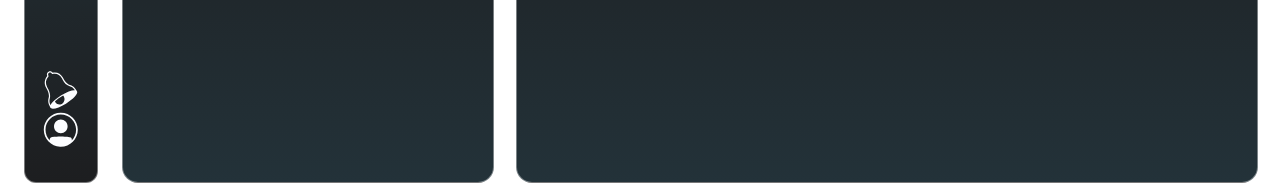
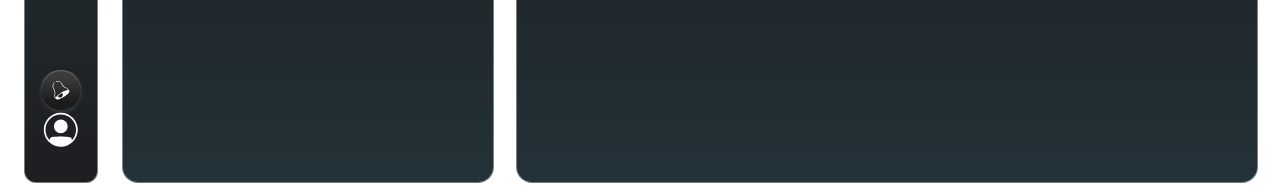
Before and after one commit to achipre/weather-app, a React (Vite) app: page / in a window 1280 px wide. Shown: the part 597-782 px from the top of the page. Built offline with nearby package versions, Linux system fonts and the light colour scheme.

Commit message:
Add Icon Bell

```diff
--- a/src/components/Icons.jsx
+++ b/src/components/Icons.jsx
@@ -1,3 +1,4 @@
+import './icons.css'
 export function IconsLogo () {
   return (
     <svg width="100" height="100" viewBox="0 0 100 100" fill="#FCFDFF" >
@@ -72,7 +73,7 @@ export function IconsSetting () {
 
 export function IconsBells () {
   return (
-    <svg width="100" height="100" viewBox="0 0 100 100" >
+    <svg className="iconBell" width="100" height="100" viewBox="0 0 100 100" >
       {/* <path d="M88.5978 53.7036C89.0846 54.4827 89.1789 55.8033 88.3209 57.8872C87.4799 59.9297 85.841 62.3928 83.4587 65.1197C78.7071 70.5588 71.2308 76.7843 62.1469 82.4605C53.063 88.1368 44.1902 92.1274 37.2186 94.0138C33.7233 94.9596 30.791 95.3528 28.5866 95.2133C26.3375 95.071 25.1918 94.4073 24.705 93.6283C24.2182 92.8492 24.1239 91.5285 24.9819 89.4446C25.8229 87.4022 27.4618 84.9391 29.8441 82.2121C34.5958 76.773 42.072 70.5476 51.1559 64.8713C60.2399 59.195 69.1126 55.2045 76.0843 53.3181C79.5796 52.3723 82.5118 51.979 84.7162 52.1185C86.9653 52.2608 88.111 52.9245 88.5978 53.7036Z" stroke="#FCFDFF" strokeWidth="3"/>
       <path d="M90.0653 53.3279C90.0653 53.3279 89.7345 52.7998 89.5293 52.5654C83.1153 40.8763 77.3434 39.0513 72.7059 37.5888C71.0559 37.0685 69.4965 36.5779 68.0778 35.6857C61.2059 31.3607 58.1325 25.5294 55.6606 20.8419C55.3278 20.2091 55.0059 19.5951 54.684 19.0076C50.1887 10.7638 43.0496 6.22476 34.5856 6.22476C32.8543 6.22476 31.0668 6.41538 29.2653 6.78726C26.7371 3.08257 22.5481 2.03882 18.7715 4.34663C14.9918 6.65444 13.7903 10.8763 15.6106 15.081C8.40433 23.7404 7.38714 34.3716 12.8559 44.4013C13.1778 44.9904 13.5184 45.5982 13.8715 46.2248C16.4715 50.8373 19.7075 56.5779 19.8075 65.0607C19.8293 66.831 19.4496 68.5154 19.045 70.3013C17.9371 75.206 16.5793 81.3029 22.695 92.7576C22.7825 93.2154 22.9309 93.6482 23.1543 94.0544C26.5 89 26.3693 87.8154 29.5 84.5C36.1101 77.5 42.8043 71.3531 55.6606 63.5C74 53.3279 80 53.3279 90.0653 53.3279Z" fill="#FCFDFF"/>
       <path d="M54.6692 63.3127C56.1128 64.6045 57.2494 66.2027 57.996 67.9904C58.7425 69.778 59.0801 71.7099 58.984 73.6447C58.8879 75.5796 58.3606 77.4685 57.4407 79.1734C56.5207 80.8783 55.2314 82.356 53.6669 83.4985C52.1024 84.641 50.3024 85.4194 48.3984 85.7768C46.4944 86.1342 44.5346 86.0616 42.6623 85.5642C40.79 85.0668 39.0525 84.1573 37.5769 82.9021C36.1013 81.6469 34.9249 80.0778 34.1337 78.3095L43.9999 71.0002L54.6692 63.3127Z" fill="#FCFDFF"/> */}
--- /dev/null
+++ b/src/components/icons.css
@@ -0,0 +1,7 @@
+.iconBell {
+  background-image: linear-gradient( #3b3b3b 20%, #1b1b1b 80%);
+  border-radius: 50%;
+  padding: .6rem;
+  box-sizing: border-box;
+  box-shadow: 0px 2px 4px #3c3c3c, inset 0px 1px 1px #707070;;
+}
```
